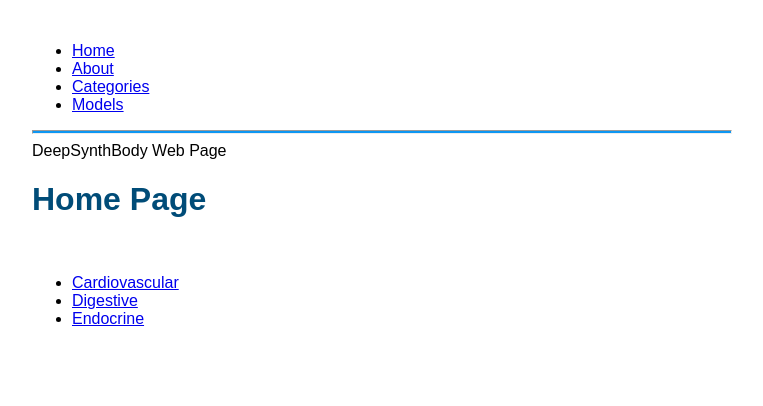
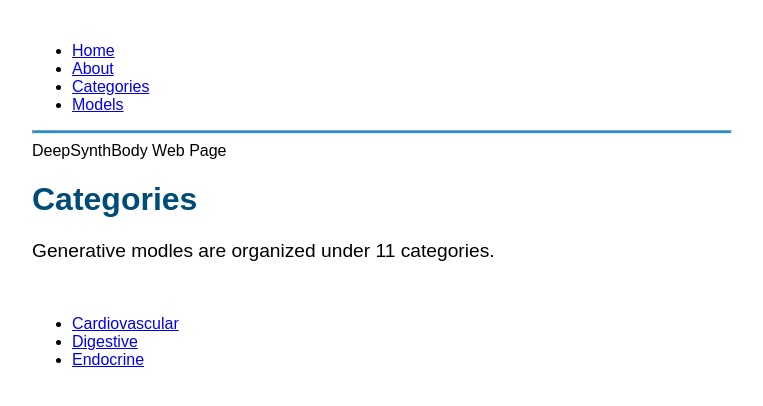
Before and after one commit to gizem28/deepsynthbody, a Gatsby site: page /categorypage in a window 1280 px wide. Shown: the whole page, without its empty margins (258-1021 px from the left). Built offline with nearby package versions, Linux system fonts and the light colour scheme; Gatsby itself is replaced by a stand-in of ours.

Commit message:
featured

```diff
--- a/src/pages/categorypage.js
+++ b/src/pages/categorypage.js
@@ -5,7 +5,8 @@ import Seo from "../components/seo";
 
 const CategoryPage = () => {
     return (
-      <Layout pageTitle="Home Page">
+      <Layout pageTitle="Categories">
+        <p>Generative modles are organized under 11 categories.</p>
         <br/>
         <CategoriesList/>
       </Layout>
```
